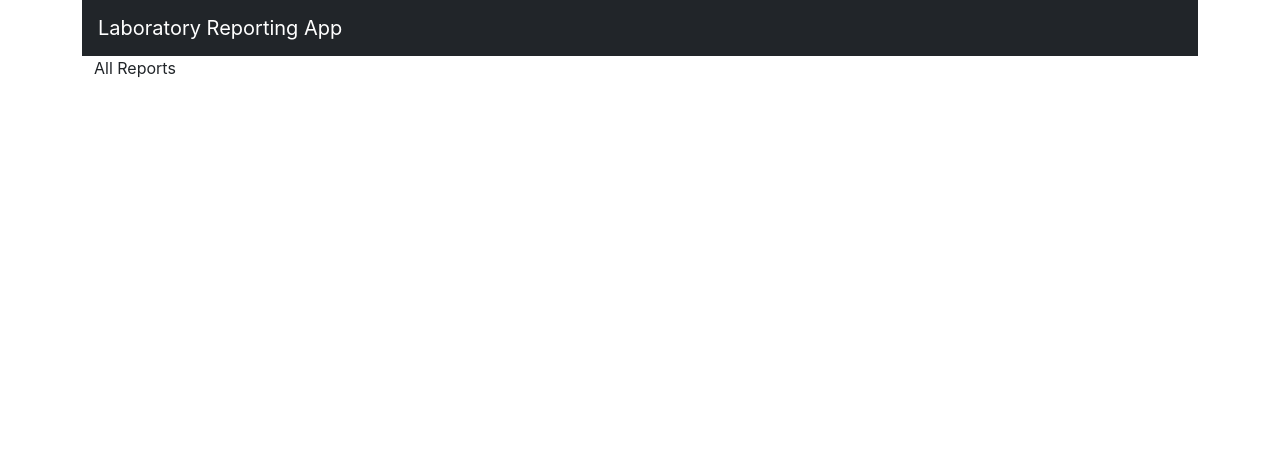
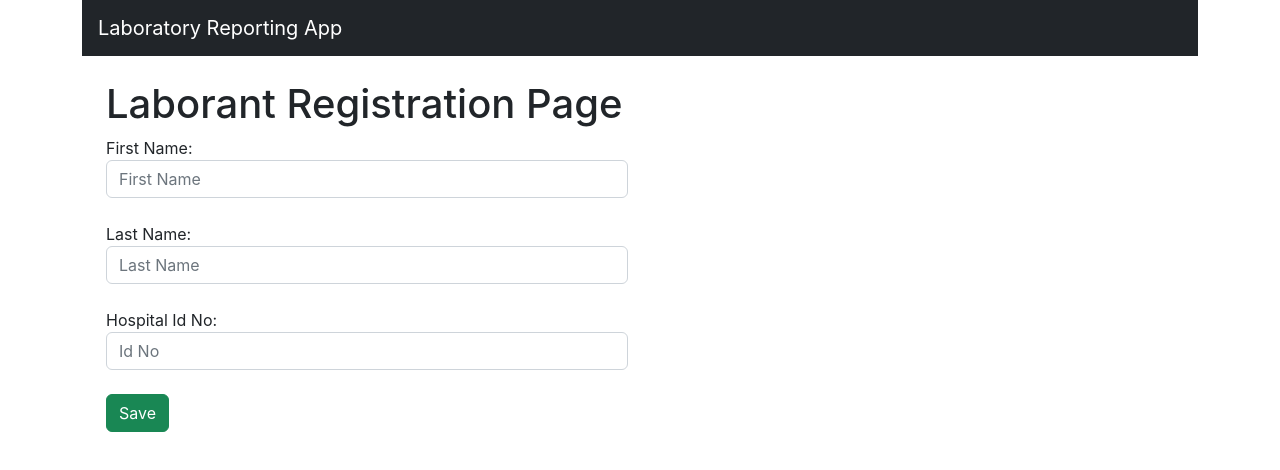
Before and after one commit to yakubalkis/Lab-Reporting-App-Fullstack, a React (Create React App) app in the folder react-frontend/: page / in a window 1280 px wide. Shown: the top 470 px of the page. Built offline with nearby package versions, Linux system fonts and the light colour scheme.

Commit message:
added & routed Registration component.

```diff
--- a/react-frontend/src/App.js
+++ b/react-frontend/src/App.js
@@ -2,6 +2,7 @@ import { Routes, Route } from 'react-router';
 import './App.css';
 import Header from './components/Header';
 import ListReports from './components/ListReports';
+import Registration from './components/Registration';
 
 function App() {
   return (
@@ -10,7 +11,8 @@ function App() {
         <Header/>
         <div className="container">
             <Routes>
-                <Route path="/" element={<ListReports />} />
+                <Route path="/" element={<Registration />} />
+                <Route path="/:laborantHospitalIdNo/reports" element={<ListReports />} />
             </Routes>
         </div>
 
```
